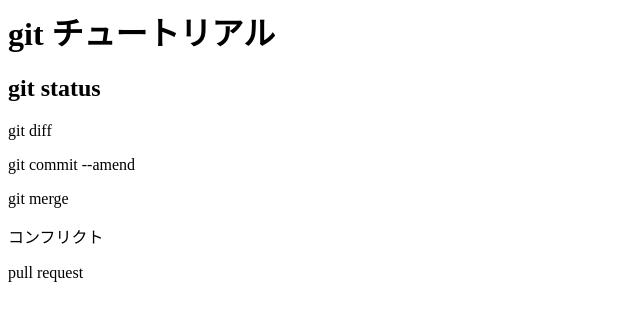
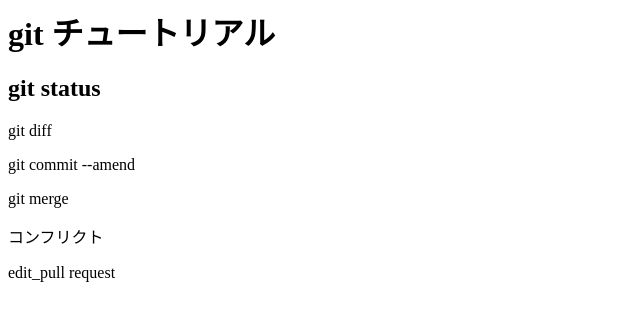
Before and after one commit to fhieji/git_tutorial, a plain HTML site: page index.html in a window 1280 px wide. Shown: the full height of the page, 0-640 px from the left. Drawn offline with Linux system fonts and the light colour scheme.

Commit message:
edit pull_request

```diff
--- a/index.html
+++ b/index.html
@@ -4,4 +4,4 @@
 <p>git commit --amend</p>
 <p>git merge</p>
 <p>コンフリクト</p>
-<p>pull request</p>
+<p>edit_pull request</p>
```
